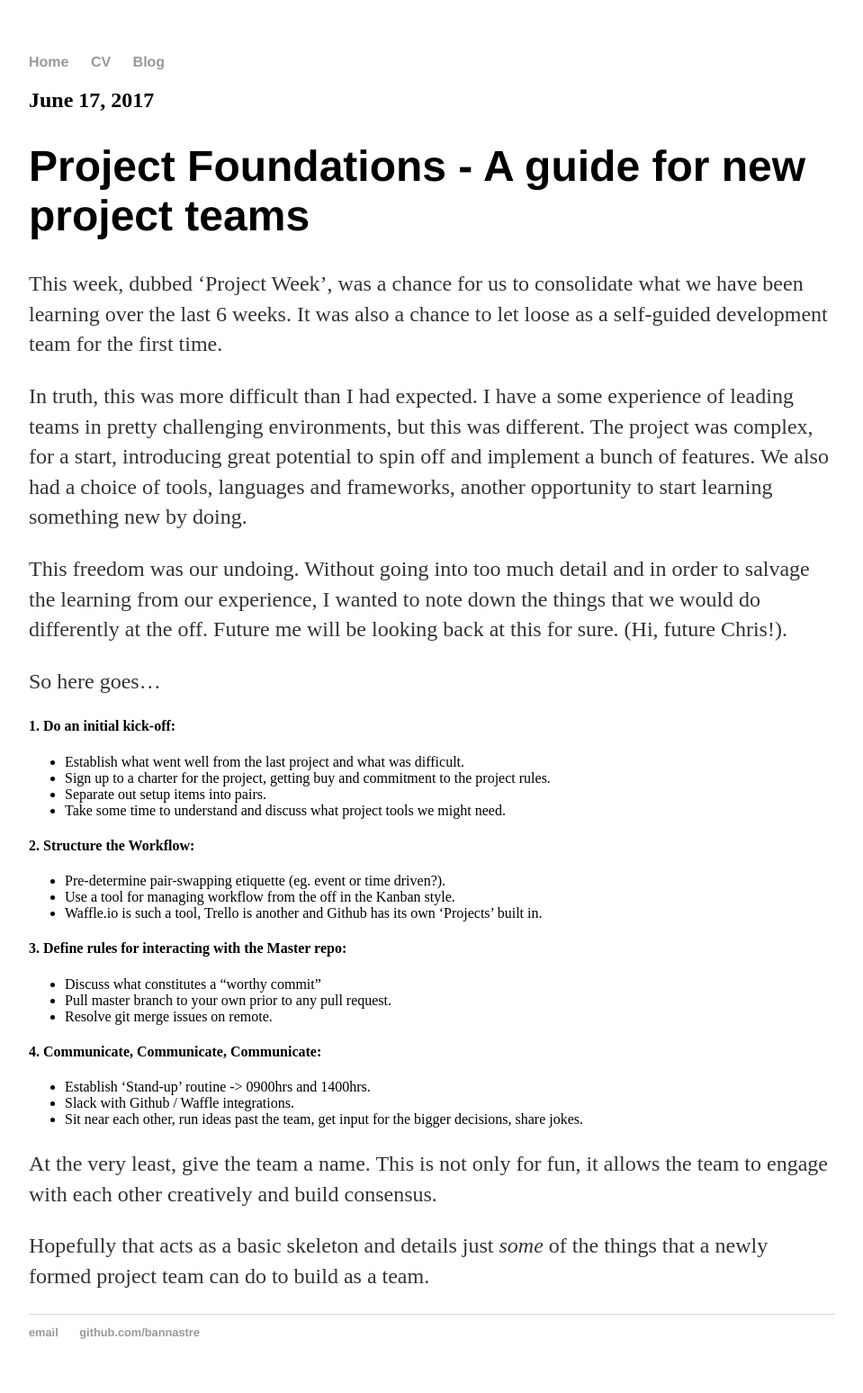
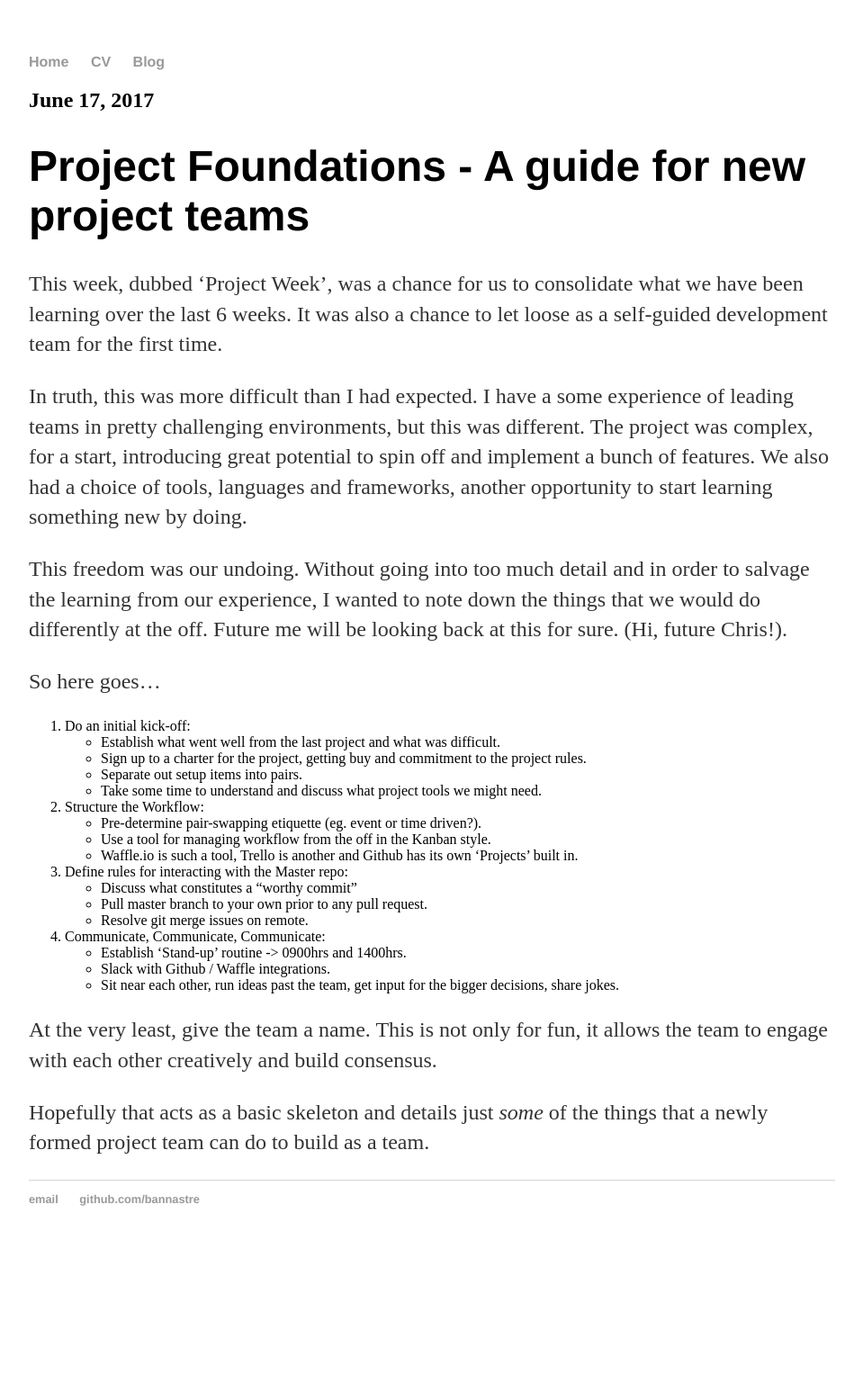
Before and after one commit to bannastre/bannastre.github.io, a Jekyll site: the page built from _posts/2017-06-19-Project-Foundations.md, in a window 1280 px wide. Shown: the whole page at 90% size, without its empty margins (160-1119 px from the left). Built offline with Jekyll 4.4.1, drawn with Linux system fonts in a browser that asks for light colours; after the commit the page ends 1400 px from its top, so only the background shows below that.

Commit message:
New Post: Project Foundations

```diff
--- a/_posts/2017-06-19-Project-Foundations.md
+++ b/_posts/2017-06-19-Project-Foundations.md
@@ -12,23 +12,23 @@ This freedom was our undoing. Without going into too much detail and in order to
 
 So here goes...
 
-#### 1. Do an initial kick-off:
+1. Do an initial kick-off:
 - Establish what went well from the last project and what was difficult.
 - Sign up to a charter for the project, getting buy and commitment to the project rules.
 - Separate out setup items into pairs.
 - Take some time to understand and discuss what project tools we might need.
 
-#### 2. Structure the Workflow:
+2. Structure the Workflow:
 - Pre-determine pair-swapping etiquette (eg. event or time driven?).
 - Use a tool for managing workflow from the off in the Kanban style.
 - Waffle.io is such a tool, Trello is another and Github has its own 'Projects' built in.
 
-#### 3. Define rules for interacting with the Master repo:
+3. Define rules for interacting with the Master repo:
 - Discuss what constitutes a "worthy commit"
 - Pull master branch to your own prior to any pull request.
 - Resolve git merge issues on remote.
 
-#### 4. Communicate, Communicate, Communicate:
+4. Communicate, Communicate, Communicate:
 - Establish 'Stand-up' routine -> 0900hrs and 1400hrs.
 - Slack with Github / Waffle integrations.
 - Sit near each other, run ideas past the team, get input for the bigger decisions, share jokes.
```
